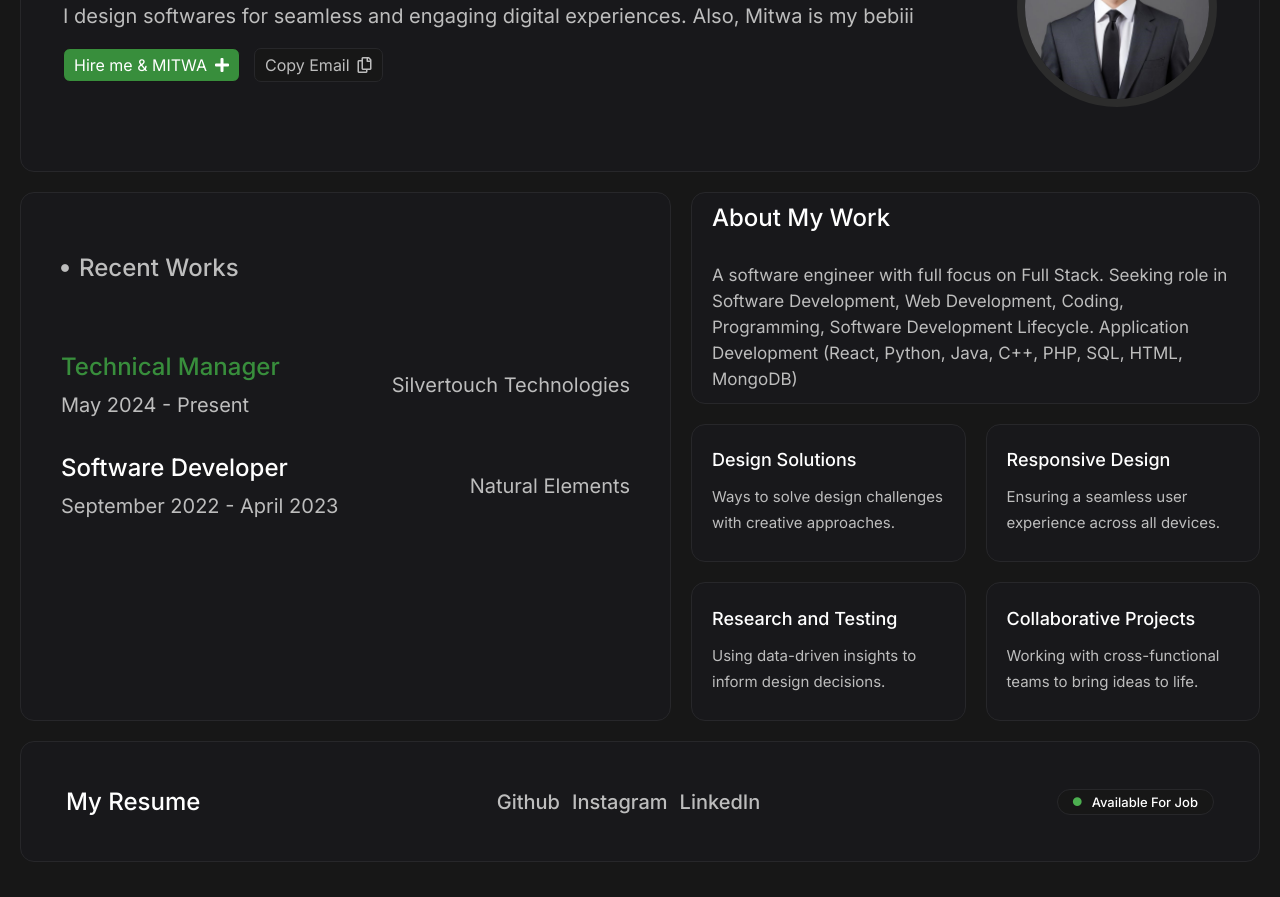
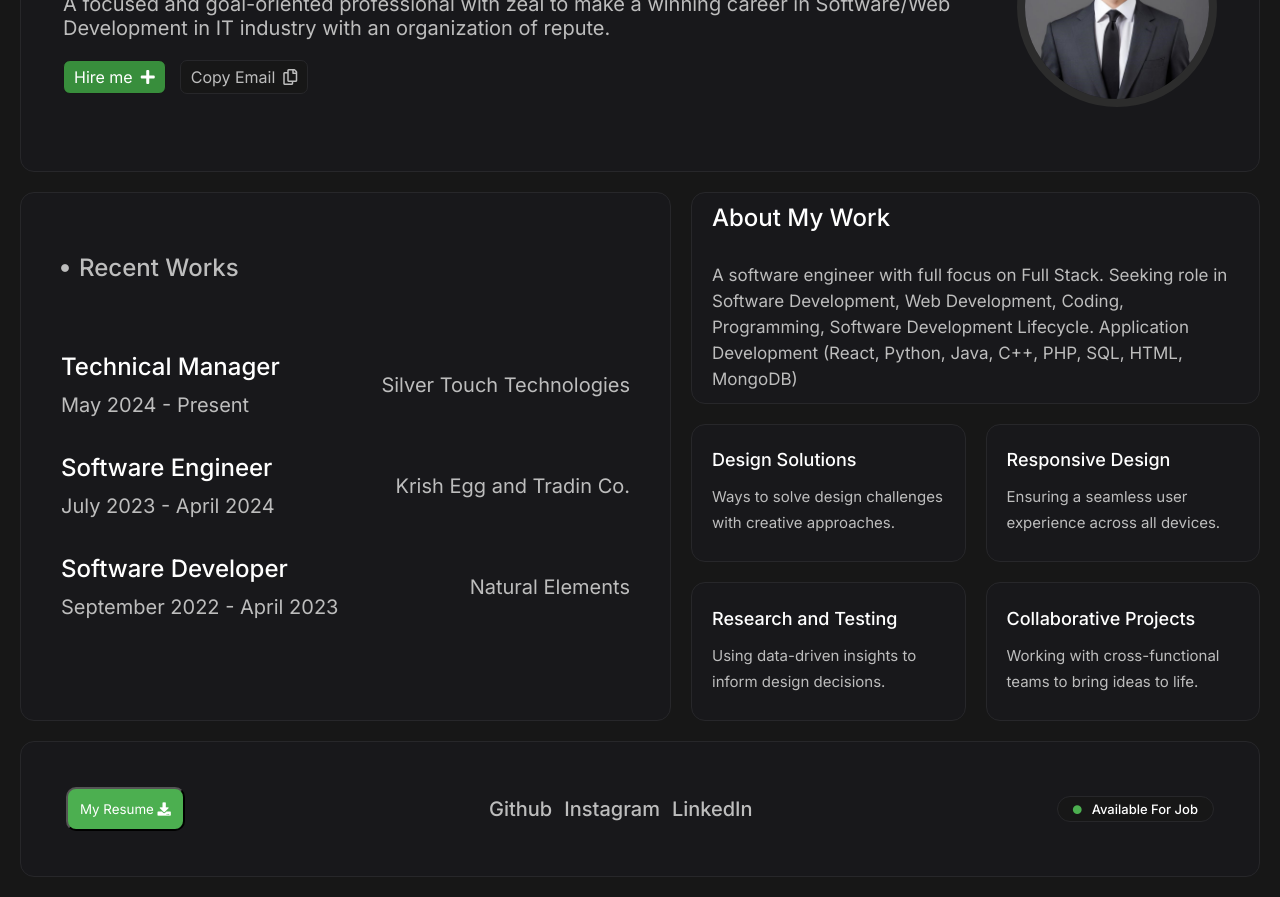
Before and after one commit to yashx404/portfolio, a plain HTML site: page index.html in a window 1280 px wide. Shown: the part 354-1251 px from the top of the page. Drawn offline with Linux system fonts and the light colour scheme.

Commit message:
Add files via upload

```diff
--- a/index.html
+++ b/index.html
@@ -1,6 +1,5 @@
 <!DOCTYPE html>
 <html lang="en">
-
 <head>
     <meta charset="UTF-8">
     <meta name="viewport" content="width=device-width, initial-scale=1.0">
@@ -20,16 +19,15 @@
             <a href="https://linktr.ee/chief404">Contact Me</a>
         </div>
     </nav>
-
     <div class="about">
         <div class="left">
             <h3>Software Developer</h3>
             <div class="info">
-                <h2>I'm Yashchik</h2>
-                <p>I design softwares for seamless and engaging digital experiences. Also, Mitwa is my bebiii</p>
+                <h2>I'm Yash</h2>
+                <p>A focused and goal-oriented professional with zeal to make a winning career in Software/Web Development in IT industry with an organization of repute.</p>
                 <div class="buttons">
                     <button class="hire">
-                        Hire me & MITWA<i class="fas fa-plus"></i>
+                        Hire me<i class="fas fa-plus"></i>
                     </button>
                     <button class="email">
                         Copy Email <i class="far fa-copy"></i>
@@ -42,17 +40,23 @@
             <img src="assets/profile.jpg">
         </div>
     </div>
-
     <div class="works">
         <div class="left">
             <h3><i class="fas fa-circle"></i> Recent Works</h3>
             <div class="works-list">
                 <div class="item">
                     <div class="work-info">
-                        <h5 class="active">Technical Manager</h5>
+                        <h5 class="work-info">Technical Manager</h5>
                         <p>May 2024 - Present</p>
                     </div>
-                    <p>Silvertouch Technologies</p>
+                    <p>Silver Touch Technologies</p>
+                </div>
+                <div class="item">
+                    <div class="work-info">
+                        <h5 class="work-info">Software Engineer</h5>
+                        <p>July 2023 - April 2024</p>
+                    </div>
+                    <p>Krish Egg and Tradin Co.</p>
                 </div>
                 <div class="item">
                     <div class="work-info">
@@ -63,13 +67,11 @@
                 </div>
             </div>
         </div>
-
         <div class="right">
             <div class="item">
                 <a href="#">About My Work</a>
                 <p>A software engineer with full focus on Full Stack. Seeking role in Software Development, Web Development, Coding, Programming, Software Development Lifecycle. Application Development (React, Python, Java, C++, PHP, SQL, HTML, MongoDB)
                 </p>
-
             </div>
             <div class="item">
                 <a href="#">Design Solutions</a>
@@ -90,17 +92,15 @@
         </div>
 
     </div>
-
     <footer>
-        <a href="assets/Yash_Vats.pdf" download="Yash_Vats.pdf">My Resume</a>
+        <button class="resume"><a href="assets/Yash_Vats.pdf" download="Yash_Vats.pdf">My Resume </a><i class="fas fa-download"></i></button>
         <div class="socials">
-            <a href="https://github.com/chiefx404">Github</a>
+            <a href="https://github.com/yashx404">Github</a>
             <a href="https://instagram.com/chief.404">Instagram</a>
             <a href="https://linkedin.com/in/yash-vats404">LinkedIn</a>
         </div>
         <a class="online" href="#"><i class="fas fa-circle"></i> Available For Job</a>
     </footer>
-
     <script>
         document.addEventListener('DOMContentLoaded', function () {
             const copyEmailButton = document.querySelector('.email');
@@ -117,7 +117,5 @@
             });
         });
     </script>
-
 </body>
-
 </html>
--- a/style.css
+++ b/style.css
@@ -278,6 +278,13 @@ footer a.online i{
     font-size: 15px;
 }
 
+button{
+    color: white;
+    background-color: #4CAF50;
+    padding: 12px;
+    border-radius: 10px;
+}
+
 footer{
     margin-top: 20px;
     display: flex;
```
Lines whose indentation alone changed are shown as unchanged.
